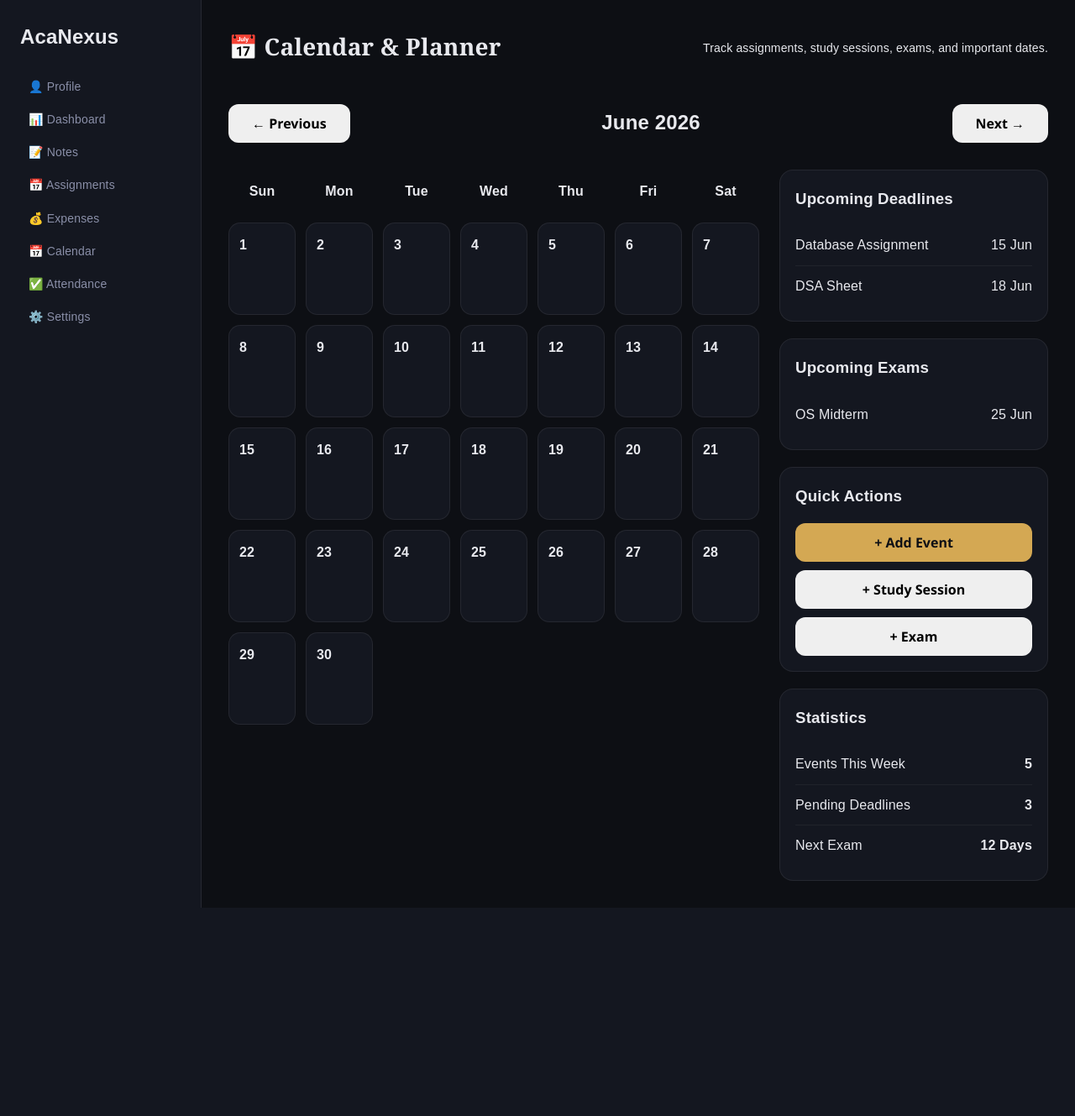
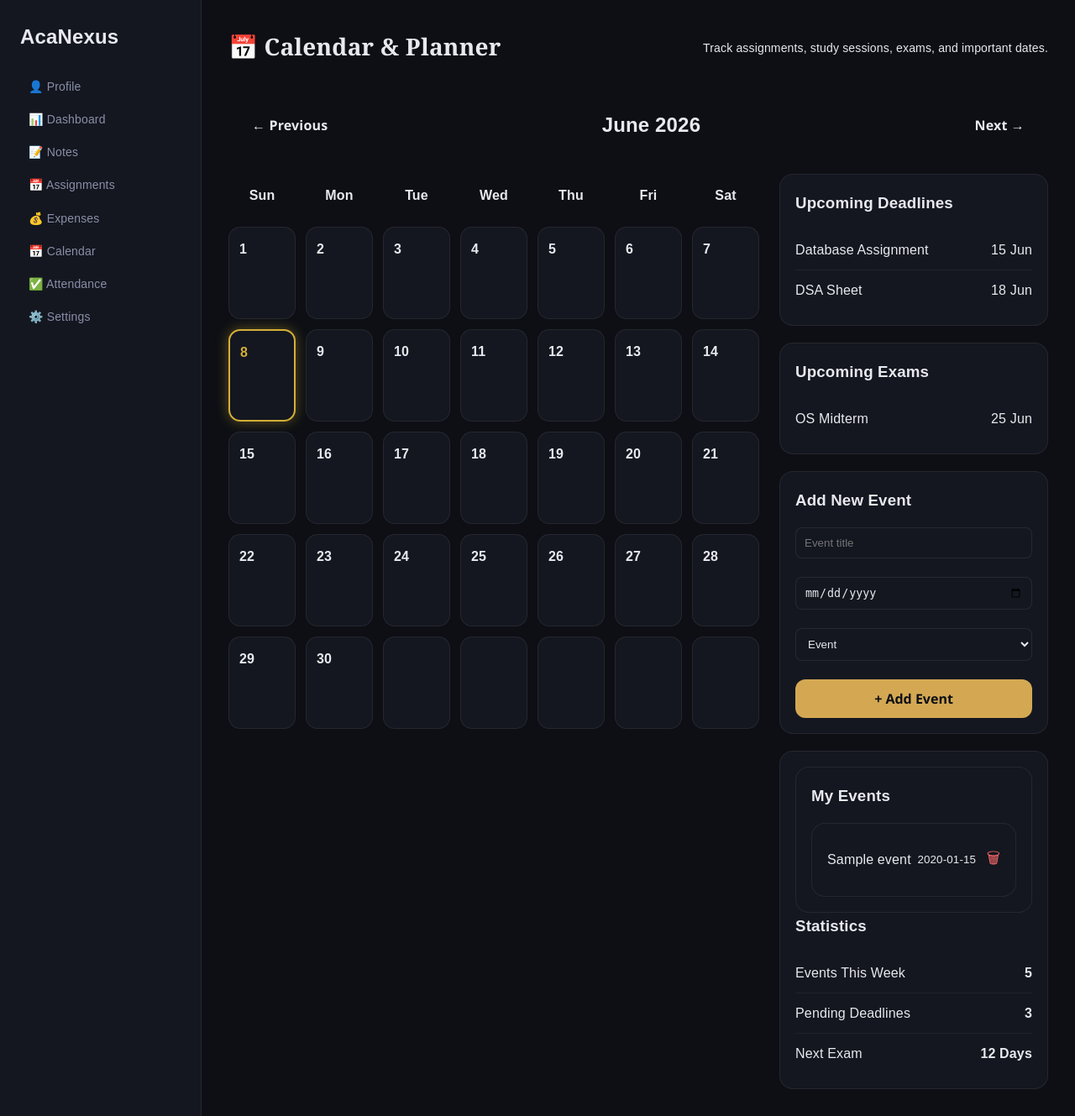
Before and after one commit to Celestial-tech100/AcaNexus-Studivo, a Flask app: page /calendar in a window 1280 px wide. Shown: the whole page at 84% size. Before the commit the page ends 1081 px from the top, so only its background shows below. Run offline with Flask 3, Linux system fonts and the light colour scheme; a user stored in the database is signed in; tables that the repository leaves empty hold one stand-in row (values such as "Sample post").

Commit message:
Implement calendar navigation, event creation, deletion, and date highlighting

```diff
--- a/app.py
+++ b/app.py
@@ -494,13 +494,142 @@ def logout():
     return redirect("/")
 
 # ================= CALENDAR =================
+import calendar as cal
+from datetime import datetime
+
+
 @app.route("/calendar")
 def calendar():
 
     if "user_id" not in session:
         return redirect("/login")
 
-    return render_template("calendar.html")
+    month = request.args.get("month", type=int)
+    year = request.args.get("year", type=int)
+
+    today = datetime.now()
+
+    today_day = today.day
+    today_month = today.month
+    today_year = today.year
+
+    if not month:
+        month = today.month
+
+    if not year:
+        year = today.year
+
+    month_name = cal.month_name[month]
+
+    calendar_days = cal.monthcalendar(year, month)
+
+    prev_month = month - 1
+    prev_year = year
+
+    if prev_month == 0:
+        prev_month = 12
+        prev_year -= 1
+
+    next_month = month + 1
+    next_year = year
+
+    if next_month == 13:
+        next_month = 1
+        next_year += 1
+
+    conn = sqlite3.connect("database/acanexus.db")
+    cursor = conn.cursor()
+
+    cursor.execute("""
+    SELECT id,
+           title,
+           event_type,
+           event_date
+    FROM calendar_events
+    WHERE user_id = ?
+    ORDER BY event_date
+""", (session["user_id"],))
+
+    rows = cursor.fetchall()
+
+    events = {}
+
+    for event_id, title, event_type, event_date in rows:
+
+        if event_date not in events:
+            events[event_date] = []
+
+        events[event_date].append({
+            "id": event_id,
+            "title": title,
+            "type": event_type
+        })
+
+    conn.close()
+
+    return render_template(
+        "calendar.html",
+        calendar_days=calendar_days,
+        month=month,
+        year=year,
+        month_name=month_name,
+        prev_month=prev_month,
+        prev_year=prev_year,
+        next_month=next_month,
+        next_year=next_year,
+        today_day=today_day,
+        today_month=today_month,
+        today_year=today_year,
+        events=events
+    )
+
+# ================= Add-Event  =================
+@app.route("/add-event", methods=["POST"])
+def add_event():
+
+    if "user_id" not in session:
+        return redirect("/login")
+
+    user_id = session["user_id"]
+
+    title = request.form["title"]
+    event_date = request.form["event_date"]
+    event_type = request.form["event_type"]
+
+    conn = sqlite3.connect("database/acanexus.db")
+    cursor = conn.cursor()
+
+    cursor.execute("""
+        INSERT INTO calendar_events
+        (user_id, title, event_type, event_date)
+        VALUES (?, ?, ?, ?)
+    """, (user_id, title, event_type, event_date))
+
+    conn.commit()
+    conn.close()
+
+    return redirect("/calendar")
+
+# ================= DELETE EVENT =================
+@app.route("/delete-event/<int:event_id>", methods=["POST"])
+def delete_event(event_id):
+
+    if "user_id" not in session:
+        return redirect("/login")
+
+    conn = sqlite3.connect("database/acanexus.db")
+    cursor = conn.cursor()
+
+    cursor.execute("""
+        DELETE FROM calendar_events
+        WHERE id = ?
+        AND user_id = ?
+    """, (event_id, session["user_id"]))
+
+    conn.commit()
+    conn.close()
+
+    return redirect("/calendar")
 
 # ================= ATTENDANCE =================
 @app.route("/attendance", methods=["GET", "POST"])
--- a/database/schema.sql
+++ b/database/schema.sql
@@ -49,3 +49,12 @@ CREATE TABLE events (
     description TEXT,
     created_at TIMESTAMP DEFAULT CURRENT_TIMESTAMP
 );
+
+CREATE TABLE IF NOT EXISTS calendar_events (
+    id INTEGER PRIMARY KEY AUTOINCREMENT,
+    user_id INTEGER NOT NULL,
+    title TEXT NOT NULL,
+    event_type TEXT NOT NULL,
+    event_date TEXT NOT NULL,
+    created_at TIMESTAMP DEFAULT CURRENT_TIMESTAMP
+);
--- a/static/css/pages.css
+++ b/static/css/pages.css
@@ -533,3 +533,75 @@
         width:100%;
     }
 }
+.calendar-day.today {
+    border: 2px solid #d4af37;
+    box-shadow: 0 0 15px rgba(212, 175, 55, 0.4);
+}
+
+.calendar-day.today .day-number {
+    color: #d4af37;
+    font-weight: 700;
+}
+.calendar-widget form{
+    display:flex;
+    flex-direction:column;
+    gap:10px;
+}
+
+.calendar-widget input,
+.calendar-widget select{
+    width:100%;
+    padding:10px;
+    border-radius:8px;
+}
+.calendar-event-badge{
+    font-size:11px;
+    margin-top:4px;
+    padding:3px 6px;
+    border-radius:6px;
+    background:rgba(212,175,55,0.15);
+    color:#d4af37;
+
+    white-space:nowrap;
+    overflow:hidden;
+    text-overflow:ellipsis;
+}
+ .delete-event-btn{
+    background:none;
+    border:none;
+    cursor:pointer;
+
+    font-size:18px;
+
+    color:#ff6b6b;
+
+    margin-left:8px;
+
+    transition:all 0.2s ease;
+}
+input[type="date"]{
+    color-scheme: dark;
+}
+
+input[type="date"]::-webkit-calendar-picker-indicator{
+    filter: invert(1);
+}
+
+.delete-event-btn:hover{
+    color:#ff4444;
+    transform:scale(1.15);
+}
+.calendar-event-badge.event{
+    background:rgba(212,175,55,0.15);
+    color:#d4af37;
+}
+
+.calendar-event-badge.study-session{
+    background:rgba(59,130,246,0.15);
+    color:#60a5fa;
+}
+
+.calendar-event-badge.exam{
+    background:rgba(239,68,68,0.15);
+    color:#f87171;
+}
--- a/templates/calendar.html
+++ b/templates/calendar.html
@@ -8,11 +8,21 @@
 <div class="calendar-page">
   <!-- Toolbar -->
   <div class="calendar-toolbar">
-    <button class="btn">← Previous</button>
+    <a
+      href="{{ url_for('calendar', month=prev_month, year=prev_year) }}"
+      class="btn"
+    >
+      ← Previous
+    </a>
 
-    <h2>June 2026</h2>
+    <h2>{{ month_name }} {{ year }}</h2>
 
-    <button class="btn">Next →</button>
+    <a
+      href="{{ url_for('calendar', month=next_month, year=next_year) }}"
+      class="btn"
+    >
+      Next →
+    </a>
   </div>
 
   <!-- Main Content -->
@@ -28,11 +38,30 @@
         <div class="calendar-day-name">Fri</div>
         <div class="calendar-day-name">Sat</div>
 
-        {% for i in range(1,31) %}
-        <div class="calendar-day">
-          <span class="day-number">{{ i }}</span>
+        {% for week in calendar_days %} {% for day in week %}
+
+        <div
+          class="calendar-day {% if day == today_day and month == today_month and year == today_year %} today {% endif %}"
+        >
+          {% if day != 0 %}
+
+          <span class="day-number">{{ day }}</span>
+
+          {% set current_date = "%04d-%02d-%02d"|format(year, month, day) %} {%
+          if current_date in events %} {% for event in events[current_date] %}
+
+          <div
+            class="calendar-event-badge {{ event.type|lower|replace(' ','-') }}"
+          >
+            {% if event.type == "Exam" %} 🎓 {% elif event.type == "Study
+            Session" %} 📚 {% elif event.type == "Event" %} 📌 {% else %} 📅 {%
+            endif %} {{ event.title }}
+          </div>
+
+          {% endfor %} {% endif %} {% endif %}
         </div>
-        {% endfor %}
+
+        {% endfor %} {% endfor %}
       </div>
     </div>
 
@@ -62,16 +91,62 @@
       </div>
 
       <div class="calendar-widget">
-        <h3>Quick Actions</h3>
+        <h3>Add New Event</h3>
 
-        <button class="btn btn-primary">+ Add Event</button>
+        <form action="/add-event" method="POST">
+          <input type="text" name="title" placeholder="Event title" required />
 
-        <button class="btn">+ Study Session</button>
+          <input type="date" name="event_date" required />
 
-        <button class="btn">+ Exam</button>
+          <select name="event_type">
+            <option value="Event">Event</option>
+
+            <option value="Study Session">Study Session</option>
+
+            <option value="Exam">Exam</option>
+          </select>
+
+          <button type="submit" class="btn btn-primary">+ Add Event</button>
+        </form>
       </div>
 
       <div class="calendar-widget">
+        <div class="calendar-widget">
+          <h3>My Events</h3>
+
+          {% if events %}
+          <div class="calendar-widget">
+            {% if events %} {% for date, day_events in events.items() %} {% for
+            event in day_events %}
+
+            <div class="calendar-event">
+              <span>{{ event.title }}</span>
+
+              <div>
+                <small>{{ date }}</small>
+
+                <form
+                  action="/delete-event/{{ event.id }}"
+                  method="POST"
+                  style="display: inline"
+                >
+                  <button type="submit" class="delete-event-btn">🗑</button>
+                </form>
+              </div>
+            </div>
+
+            {% endfor %} {% endfor %} {% else %}
+
+            <p>No events yet.</p>
+
+            {% endif %}
+          </div>
+          {% else %}
+
+          <p>No events yet.</p>
+
+          {% endif %}
+        </div>
         <h3>Statistics</h3>
 
         <div class="calendar-event">
```
